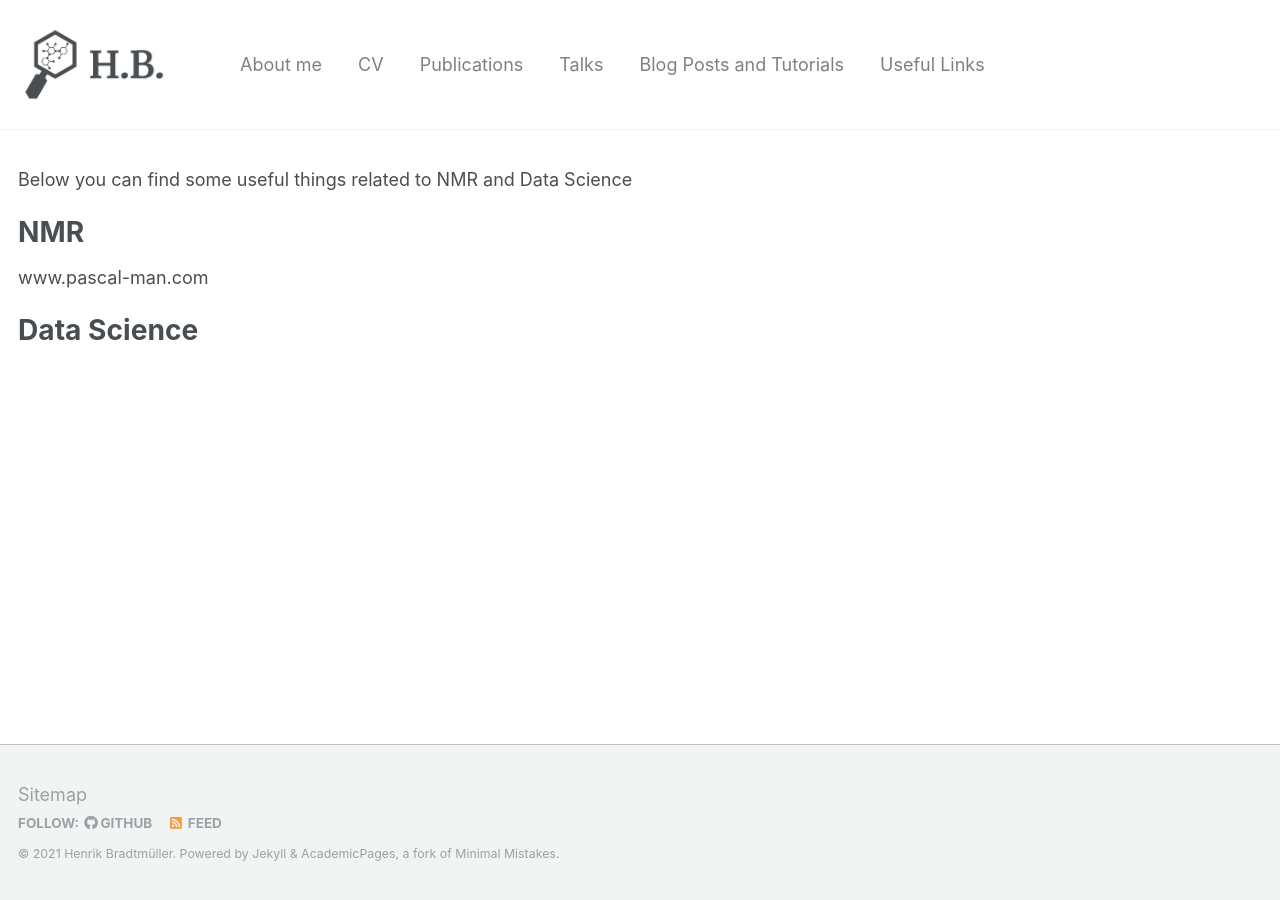
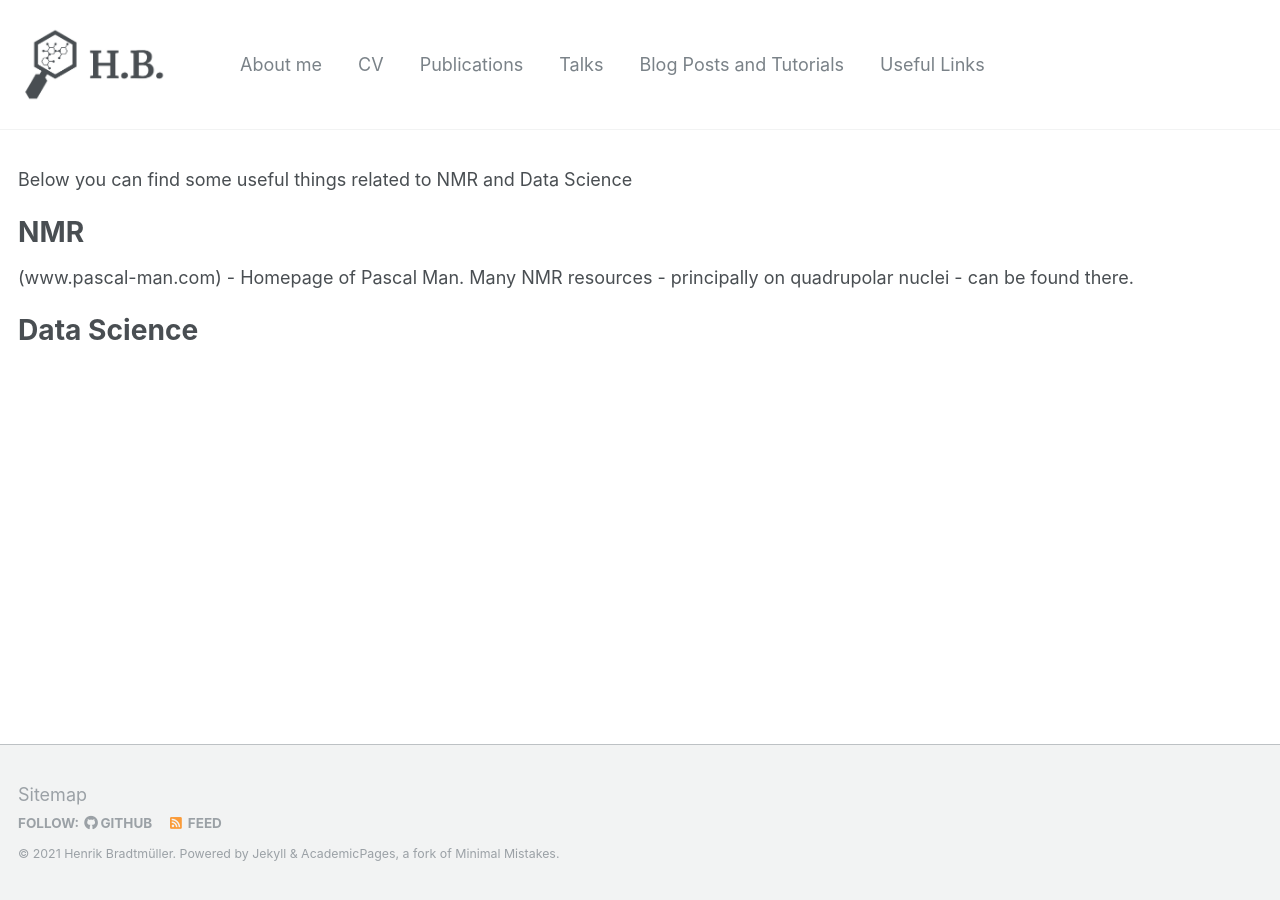
Before and after one commit to hbrmn/hbrmn.github.io, a Jekyll site: the page built from _pages/links.md, in a window 1280 px wide. Built offline with Jekyll 4.4.1, drawn with Linux system fonts in a browser that asks for light colours.

Commit message:
Update links.md

```diff
--- a/_pages/links.md
+++ b/_pages/links.md
@@ -10,7 +10,7 @@ Below you can find some useful things related to NMR and Data Science
 NMR
 ======
 
-www.pascal-man.com
+(www.pascal-man.com) - Homepage of Pascal Man. Many NMR resources - principally on quadrupolar nuclei - can be found there.
 
 
 Data Science
```
